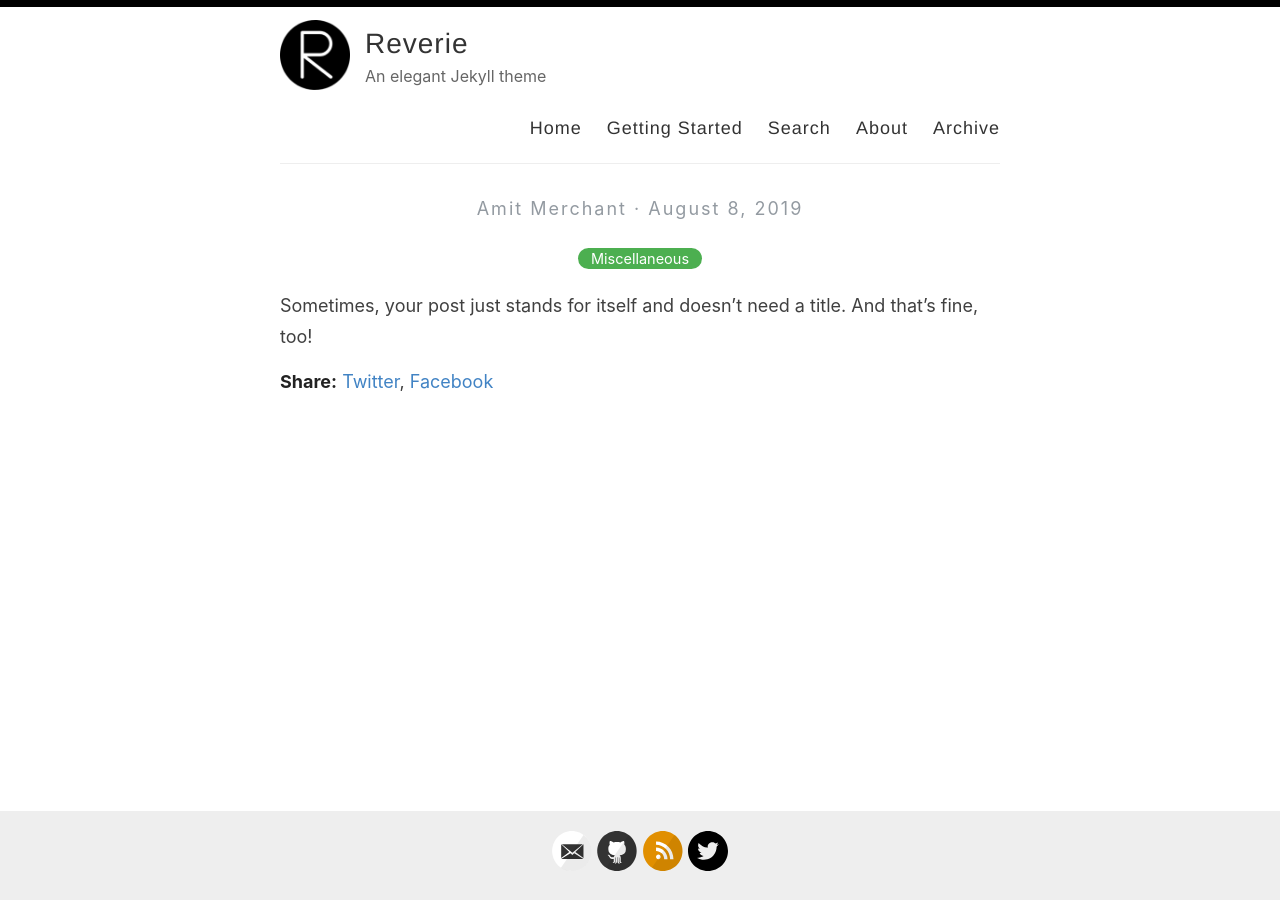
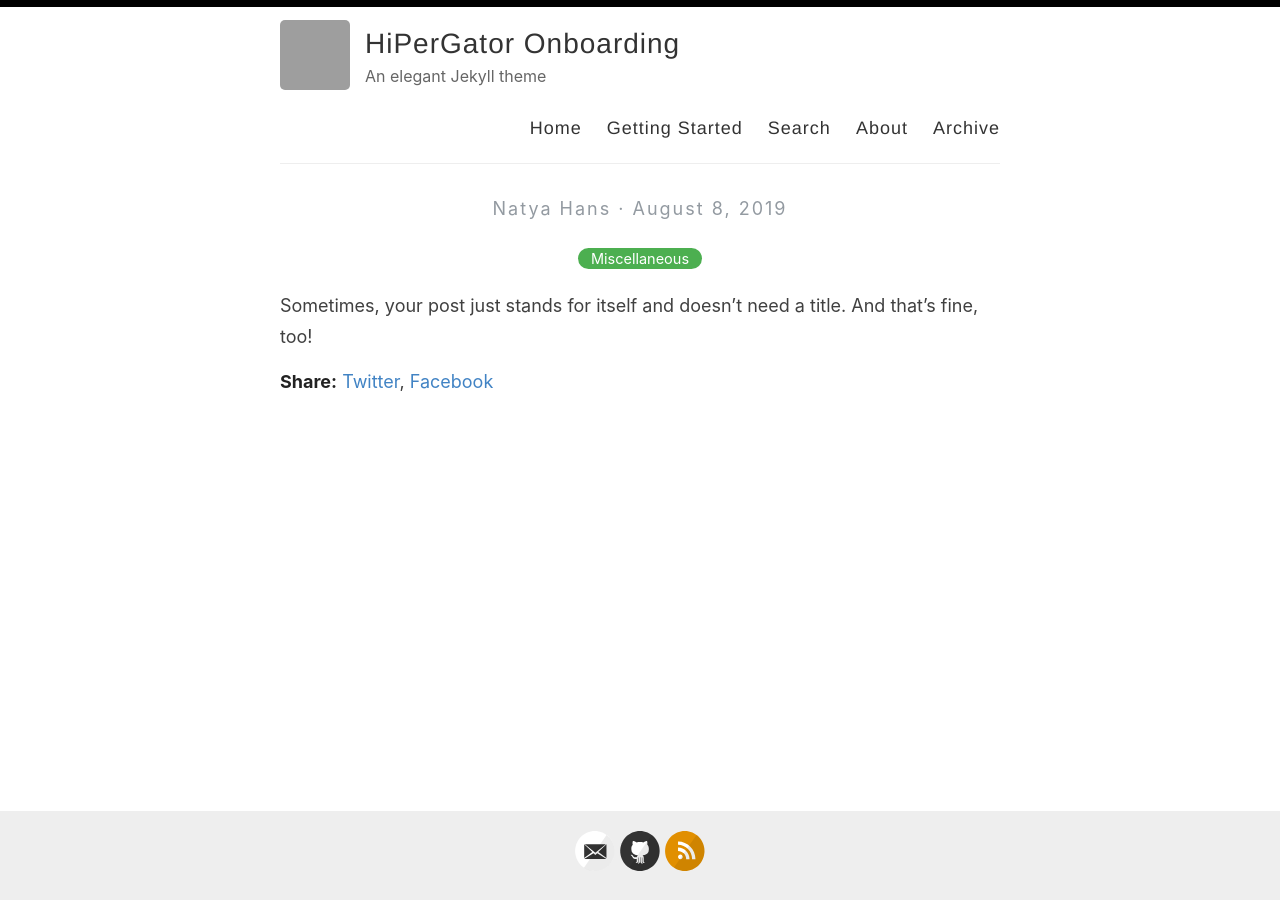
Before and after one commit to NatyaHans/HiPerGatorOnboarding, a Jekyll site: the page built from _posts/2019-08-08-no-title-posts.md, in a window 1280 px wide. Built offline with Jekyll 4.4.1, drawn with Linux system fonts in a browser that asks for light colours; grey boxes are pictures that could not be loaded.

Commit message:
Update _config.yml

```diff
--- a/_config.yml
+++ b/_config.yml
@@ -3,16 +3,16 @@
 #
 
 # Name of your site (displayed in the header)
-name: Reverie
+name: HiPerGator Onboarding
 
 # Name of the author
-author: Amit Merchant
+author: Natya Hans
 
 # Short bio or description (displayed in the header)
 description: An elegant Jekyll theme
 
 # URL of your avatar or profile pic (you could use your GitHub profile pic)
-avatar: /images/reverie.png
+avatar: /images/galaxy
 
 #
 # Flags below are optional
@@ -21,15 +21,15 @@ avatar: /images/reverie.png
 # Includes an icon in the footer for each username you enter
 footer-links:
   dribbble:
-  email: amit.d.merchant@gmail.com
+  email: nhans@ufl.edu
   facebook:
   flickr:
-  github: amitmerchant1990/reverie
+  github: NatyaHans/HiPerGatorOnboarding
   instagram:
   linkedin:
   pinterest:
   rss: rss
-  twitter: amit_merchant
+  twitter:
   stackoverflow:
   youtube: # channel/<your_long_string> or user/<user-name>
   googleplus: # anything in your profile username that comes after plus.google.com/
@@ -41,21 +41,21 @@ footer-links:
 disqus:
 
 # Enter your Google Analytics web tracking code (e.g. UA-2110908-2) to activate tracking
-google_analytics: UA-43339302-11
+#google_analytics: UA-43339302-11
 
 # For newer "GA4" analytics, use the following instead of the "UA" entry above
 #google_analytics_ga4: G-GABC1DEFG
 
 # Your website URL (e.g. http://amitmerchant1990.github.io or http://www.amitmerchant.com)
 # Used for Sitemap.xml and your RSS feed
-url: http://www.amitmerchant.com/reverie
-enforce_ssl: https://www.amitmerchant.com/reverie
+#url: http://www.amitmerchant.com/reverie
+#enforce_ssl: https://www.amitmerchant.com/reverie
 
 # If you're hosting your site at a Project repository on GitHub pages
 # (http://yourusername.github.io/repository-name)
 # and NOT your User repository (http://yourusername.github.io)
 # then add in the baseurl here, like this: "/repository-name"
-baseurl: "/reverie"
+baseurl: "/HiPerGatorOnboarding"
 
 #
 # !! You don't need to change any of the configuration flags below !!
```
